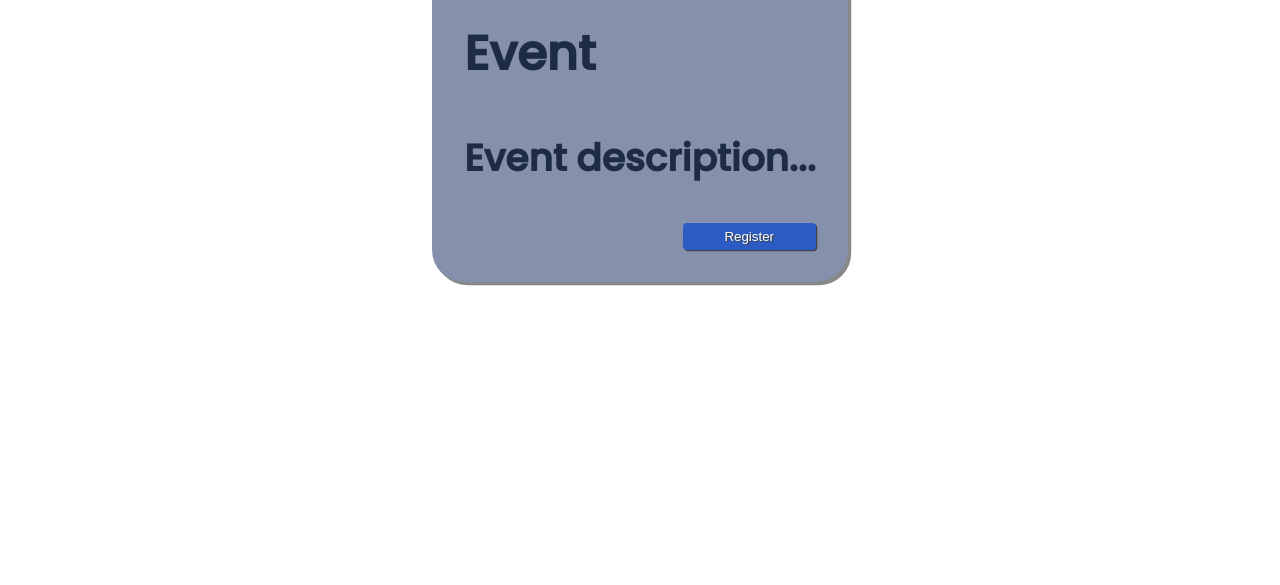
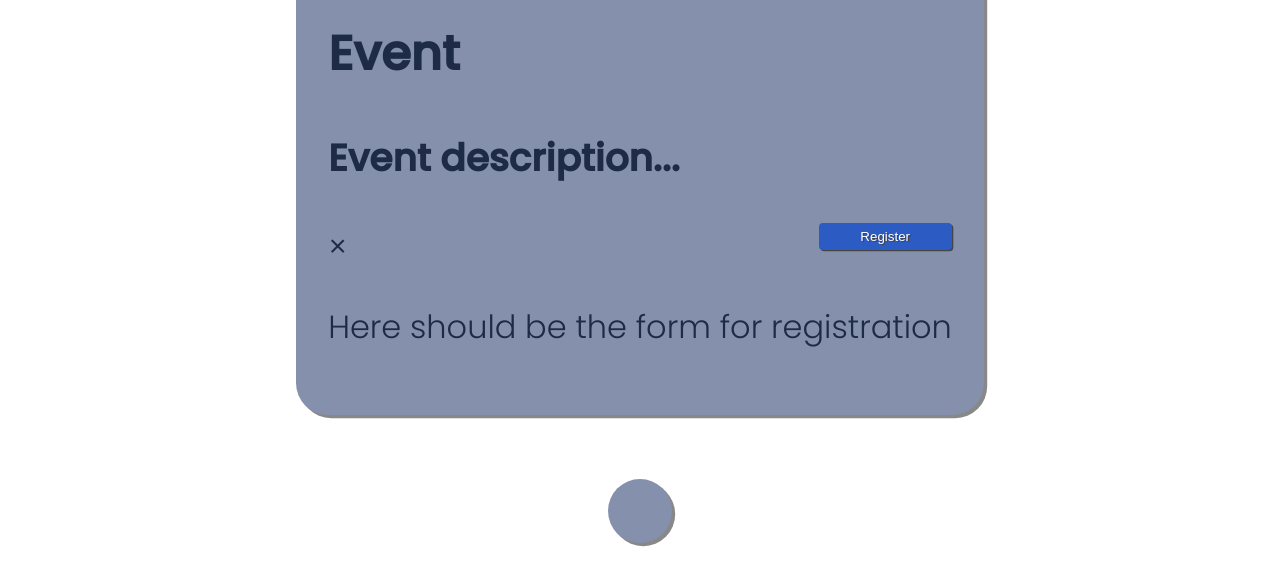
Before and after one commit to OlhaRohoza/hackathon-02-javascript, a website: page src/index.html in a window 1280 px wide. Shown: the part 281-866 px from the top of the page. Before the commit the page ends 800 px from the top, so only its background shows below. Drawn offline with nearby package versions, Linux system fonts and the light colour scheme; files that its build step writes are made by us from their sources.

Commit message:
changes in html (main div for card) and first step for register form, two new files - modal.css and modal.js

```diff
--- /dev/null
+++ b/src/css/_modal.scss
@@ -0,0 +1,45 @@
+.modal {
+    display: none;
+    /* Hidden by default */
+    position: fixed;
+    /* Stay in place */
+    z-index: 1;
+    /* Sit on top */
+    padding-top: 100px;
+    /* Location of the box */
+    left: 0;
+    top: 0;
+    width: 100%;
+    /* Full width */
+    height: 100%;
+    /* Full height */
+    overflow: auto;
+    /* Enable scroll if needed */
+    background-color: rgb(0, 0, 0);
+    /* Fallback color */
+    background-color: rgba(0, 0, 0, 0.4);
+    /* Black w/ opacity */
+}
+
+/* Modal Content */
+.modal-content {
+    background-color: #fefefe;
+    margin: auto;
+    padding: 20px;
+    border: 1px solid #888;
+    width: 80%;
+}
+
+/* The Close Button */
+.close {
+    color: #aaaaaa;
+    float: right;
+    font-size: 28px;
+    font-weight: bold;
+}
+
+.close:hover {
+    color: #000;
+    text-decoration: none;
+    cursor: pointer;
+}
--- a/src/index.html
+++ b/src/index.html
@@ -1,5 +1,6 @@
 <!DOCTYPE html>
 <html lang="en">
+
 <head>
   <meta charset="UTF-8" />
   <meta http-equiv="X-UA-Compatible" content="IE=edge" />
@@ -8,7 +9,9 @@
   <link rel="stylesheet" href="./css/style.css" />
   <script src="./js/script.js" defer></script>
 </head>
+
 <body>
+
   <head>
     <nav class="navbar">
       <div class="navbar__title">Events in Prague</div>
@@ -28,7 +31,23 @@
         <button type="submit" class="button button__register">
           Register
         </button>
+
+        <!-- The Modal Window-->
+        <div class="modal-window">
+
+          <!-- Modal content -->
+          <div class="modal-content">
+            <!-- close button -->
+            <span class="close">&times;</span>
+            <!-- form to fill in -->
+            <p>Here should be the form for registration</p>
           </div>
+
+        </div>
+
+      </div>
+
+      <div class="small-cards"></div>
       <!--
         <div class="small-cards">
           <h2>Small Events</h2>
@@ -37,4 +56,5 @@
     </div>
   </main>
 </body>
+
 </html>
--- /dev/null
+++ b/src/js/modal.js
@@ -0,0 +1,29 @@
+export const register = () => {
+    const modal = document.querySelector('.modal');
+
+    // Get the button that opens the modal
+    var btn = document.querySelector('.button__register');
+
+    // Get the <span> element that closes the modal
+    var close = document.querySelector('.close');
+
+    // When the user clicks on the button, open the modal
+    btn.addEventListener('click', () => {
+        console.log('clicked the button register');
+        // modal.style.display = "block";
+    });
+
+    // When the user clicks on <span> (x), close the modal
+    close.addEventListener('click', () => {
+        modal.style.display = "block";
+    });
+
+    // When the user clicks anywhere outside of the modal, close it
+    window.onclick = function (event) {
+        if (event.target == modal) {
+            modal.style.display = "none";
+        }
+    };
+
+
+}
--- a/src/js/script.js
+++ b/src/js/script.js
@@ -1,4 +1,5 @@
 import { SmallCard } from "./SmallCard";
+import { register } from "./modal";
 
 const loadData = async () => {
   const response = await fetch(
@@ -7,12 +8,16 @@ const loadData = async () => {
   const data = await response.json();
   console.log(data);
 
+  const smallCards = document.querySelector('.small-cards');
+  console.log(smallCards);
   data.forEach(card => {
     const smallCard = new SmallCard(card.id, card.name);
-    document.body.appendChild(smallCard.element);
+    smallCards.append(smallCard.element);
+
   });
 
 
 };
-console.log("hello");
+// console.log("hello");
 loadData();
+register();
```
Lines whose indentation alone changed are shown as unchanged.
